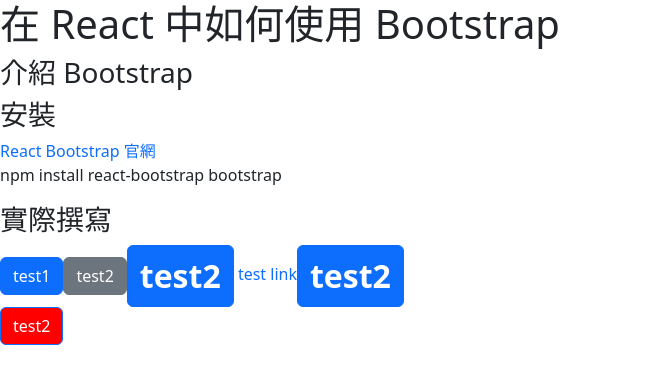
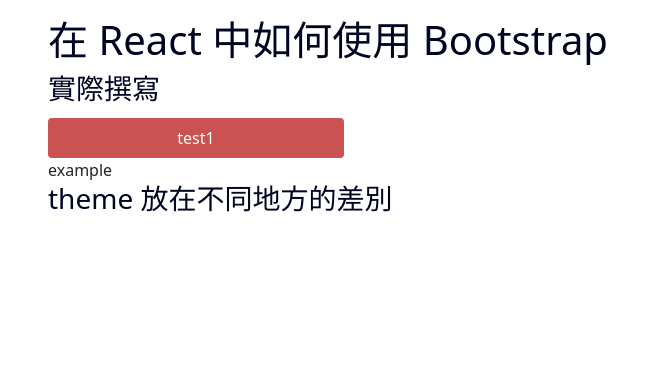
Before and after one commit to vvvvvvii/Ironman, a React (Create React App) app: page / in a window 1280 px wide. Shown: the top 384 px of the page, without its empty margins (0-669 px from the left). Built offline with nearby package versions, Linux system fonts and the light colour scheme.

Commit message:
課前準備

```diff
--- a/src/index.js
+++ b/src/index.js
@@ -3,6 +3,7 @@
 import App from "./App";
 import "bootstrap/dist/css/bootstrap.min.css";
 import GlobalStyles from "./styles/globalStyles";
+import "./App.css";
 
 const root = ReactDOM.createRoot(document.getElementById("root"));
 root.render(
--- a/src/pages/Memo.js
+++ b/src/pages/Memo.js
@@ -6,45 +6,27 @@
   return (
     <div>
       <h1>在 React 中如何使用 Bootstrap</h1>
-      <h3>介紹 Bootstrap</h3>
-      <h3>安裝</h3>
-      <a href="https://react-bootstrap.github.io/getting-started/introduction/">
-        React Bootstrap 官網
-      </a>
-      <p>npm install react-bootstrap bootstrap</p>
       <h3>實際撰寫</h3>
-      {/* 引入 */}
-      <Button>test1</Button>
-      {/* 客製化 variant & extend */}
-      <Button variant="secondary">test2</Button>
-      <CustomButton>test2</CustomButton>
-      {/* global styles */}
-      <a href="https://react-bootstrap.github.io/getting-started/introduction/">
-        {" "}
-        test link
-      </a>
-      {/* hover */}
-      <CustomButton>test2</CustomButton>
-      {/* props & theme */}
-      <div>
-        <CustomButton2 theme={theme}>test2</CustomButton2>
-      </div>
+      {/* utils */}
+      <Button className="mt-1">test1</Button>
+      <p className="fz-1">example</p>
+      <h3>theme 放在不同地方的差別</h3>
     </div>
   );
 }
-const theme = {
-  primary: "black",
-  secondary: "red",
-};
+// const theme = {
+//   primary: "black",
+//   secondary: "red",
+// };
 
-const CustomButton = styled(Button)`
-  font-weight: bold;
-  font-size: 32px;
-  &:hover {
-    background: #000 !important;
-  }
-`;
-const CustomButton2 = styled(Button)`
-  background: ${(props) => props.theme.secondary};
-`;
+// const CustomButton = styled(Button)`
+//   font-weight: bold;
+//   font-size: 32px;
+//   &:hover {
+//     background: #000 !important;
+//   }
+// `;
+// const CustomButton2 = styled(Button)`
+//   background: ${(props) => props.theme.secondary};
+// `;
 export default Memo;
--- a/src/styles/globalStyles.js
+++ b/src/styles/globalStyles.js
@@ -1,6 +1,30 @@
 import { createGlobalStyle } from "styled-components";
+import styled, { css } from "styled-components";
+
+const fontSizeBase = "1";
+const defaultSpacer = "1";
+
+const theme = {
+  spacers: [
+    0,
+    defaultSpacer * 0.25,
+    defaultSpacer * 0.75,
+    defaultSpacer * 1,
+    defaultSpacer * 1.2,
+    defaultSpacer * 1.5,
+  ],
+  fonts: [
+    0,
+    fontSizeBase * 0.25,
+    fontSizeBase * 0.75,
+    fontSizeBase * 1,
+    fontSizeBase * 1.2,
+    fontSizeBase * 1.5,
+  ],
+};
+
 const GlobalStyles = createGlobalStyle`
-  a{
+a{
     text-decoration: none;
   }
 `;
```
